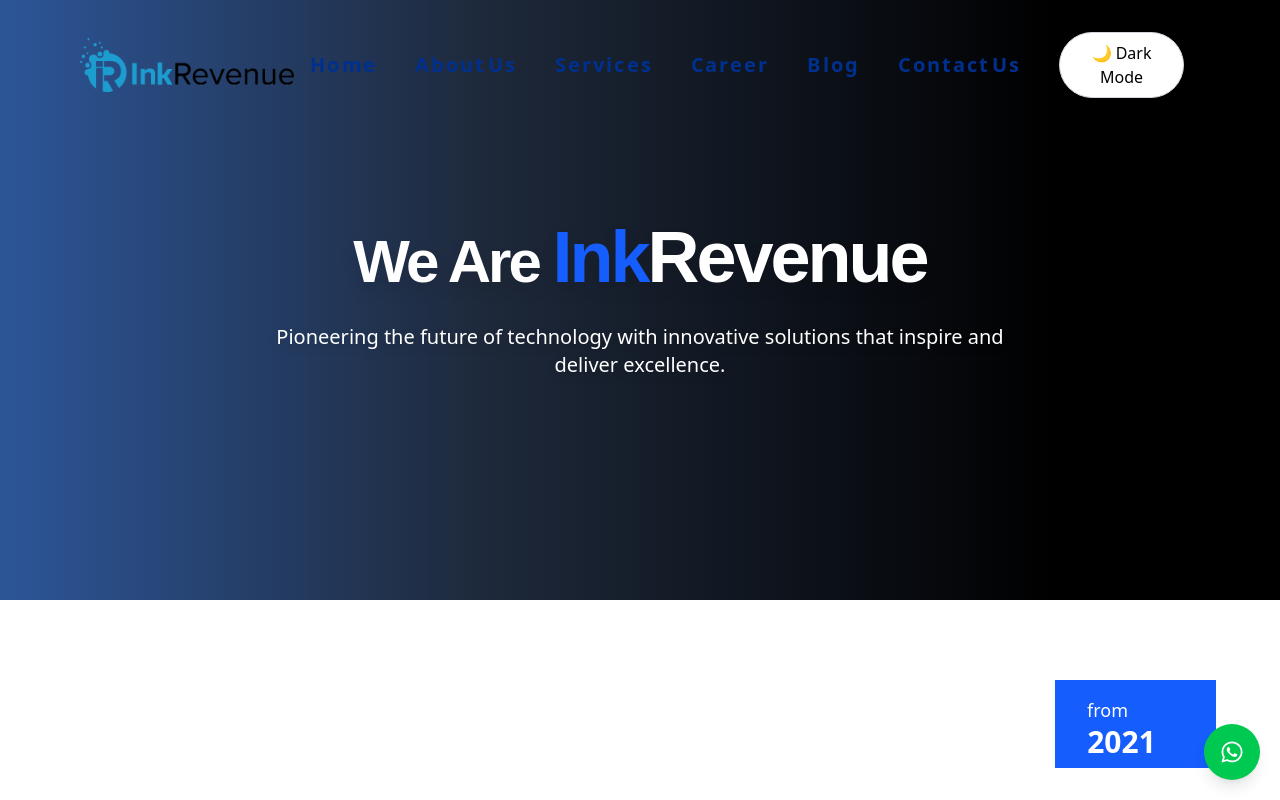
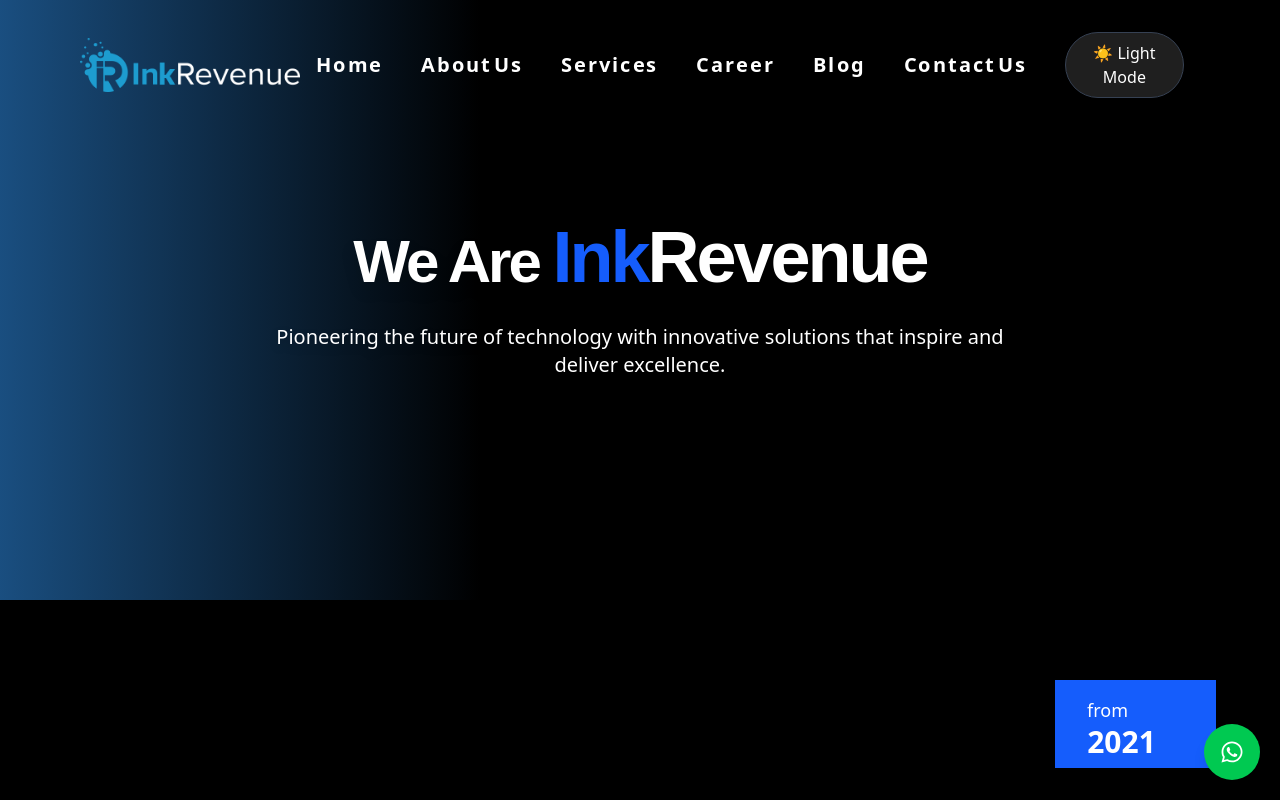
Before and after one commit to Arpit1242/Inkrevenue-test, a Next.js app: page /about-us in a window 1280 px wide. Shown: the top 800 px of the page. Built offline with nearby package versions, Linux system fonts and the light colour scheme.

Commit message:
default dark mode set

```diff
--- a/src/Components/ThemeProvider.js
+++ b/src/Components/ThemeProvider.js
@@ -7,10 +7,10 @@
 export const useTheme = () => useContext(ThemeContext);
 
 export const ThemeProvider = ({ children }) => {
-  const [theme, setTheme] = useState("light");
+  const [theme, setTheme] = useState("dark"); // 👈 default dark
 
   useEffect(() => {
-    const storedTheme = localStorage.getItem("theme") || "light";
+    const storedTheme = localStorage.getItem("theme") || "dark"; // 👈 fallback to dark
     setTheme(storedTheme);
     document.documentElement.classList.add(storedTheme);
   }, []);
```
